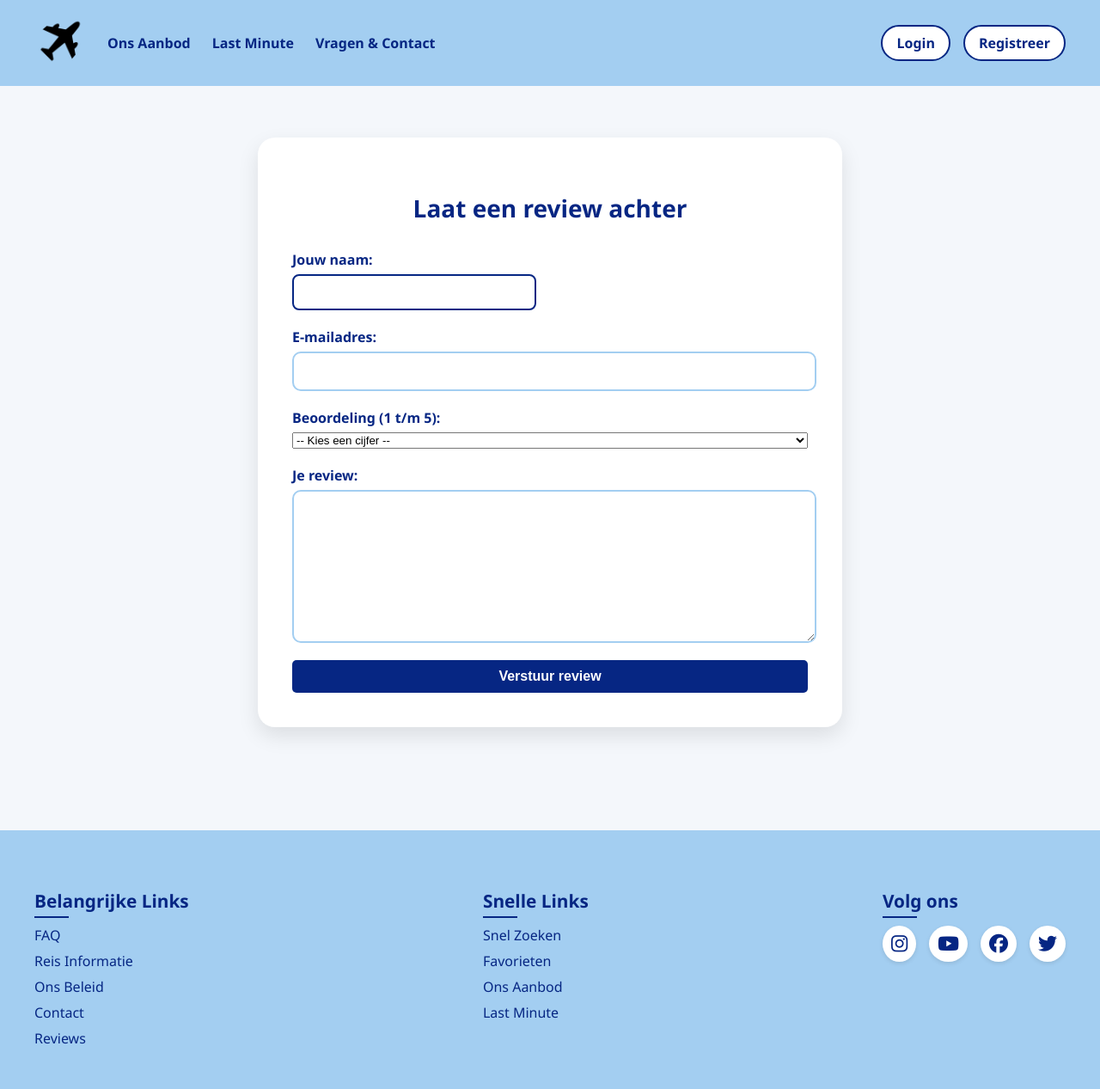
After one commit to RubenIJ/Webapp2, a PHP site: the page made by html/extra-pagina's/reviews.php in a window 1280 px wide. The commit adds this page. Shown: the whole page at 86% size. Run offline with PHP 8.4, Linux system fonts and the light colour scheme.

Commit message:
review page
pagina waar je reviews kan sturen naar de database

```diff
--- a/html/components/footer.php
+++ b/html/components/footer.php
@@ -6,6 +6,7 @@
             <a href="#"><p>Reis Informatie</p></a>
             <a href="#"><p>Ons Beleid</p></a>
             <a href="../extra-pagina's/contact.php"><p>Contact</p></a>
+            <a href="../extra-pagina's/reviews.php"><p>Reviews</p></a>
         </div>
 
         <div class="footer-section">
--- a/html/extra-pagina's/ons-aanbod.php
+++ b/html/extra-pagina's/ons-aanbod.php
@@ -20,7 +20,7 @@ if (isset($_POST['search'])) {
     $stmt->bindValue(':search', '%' . $search . '%');
     $stmt->execute();
 } else {
-    $sql = "SELECT * FROM plaatsen ORDER BY land ASC";
+    $sql = "SELECT * FROM plaatsen ORDER BY locatie ASC";
     $stmt = $conn->query($sql);
 }
 
--- /dev/null
+++ b/html/extra-pagina's/reviews.php
@@ -0,0 +1,85 @@
+<?php
+// review.php
+$melding = "";
+$success = false;
+
+if (isset($_GET['fout'])) {
+    if ($_GET['fout'] === 'leeg') {
+        $melding = "Vul alle velden in.";
+    } elseif ($_GET['fout'] === 'database') {
+        $melding = "Opslaan in database mislukt.";
+    } else {
+        $melding = "Onjuiste aanvraag.";
+    }
+} elseif (isset($_GET['success'])) {
+    $success = true;
+}
+?>
+
+<!DOCTYPE html>
+<html lang="nl">
+<head>
+    <meta charset="UTF-8" />
+    <meta name="viewport"
+          content="width=device-width, user-scalable=no, initial-scale=1.0, maximum-scale=1.0, minimum-scale=1.0" />
+    <meta http-equiv="X-UA-Compatible" content="ie=edge" />
+    <link rel="stylesheet" href="https://cdnjs.cloudflare.com/ajax/libs/font-awesome/6.5.0/css/all.min.css" />
+    <title>Laat een review achter</title>
+    <link rel="stylesheet" href="../css/styling.css" />
+    <link rel="stylesheet" href="../css/xing.css" />
+    <link rel="stylesheet" href="../css/ruben.css" />
+    <link href="https://fonts.googleapis.com/css?family=Montserrat" rel="stylesheet" />
+</head>
+<body>
+
+<header><?php require_once '../components/header.php'; ?></header>
+
+<div class="contact-container">
+    <div class="contact-box">
+        <h2 class="contact-title">Laat een review achter</h2>
+
+        <?php if (!empty($melding)): ?>
+            <div class="contact-melding"><?= htmlspecialchars($melding) ?></div>
+        <?php endif; ?>
+
+        <?php if ($success): ?>
+            <div class="contact-melding" style="color: green;">Bedankt voor je review!</div>
+        <?php endif; ?>
+
+        <form action="../components/verwerk_review.php" method="post" class="contact-form">
+            <div class="form-group">
+                <label for="naam">Jouw naam:</label>
+                <input type="text" name="naam" id="naam" required />
+            </div>
+
+            <div class="form-group">
+                <label for="email">E-mailadres:</label>
+                <input type="email" name="email" id="email" required />
+            </div>
+
+            <div class="form-group">
+                <label for="beoordeling">Beoordeling (1 t/m 5):</label>
+                <select name="beoordeling" id="beoordeling" required>
+                    <option value="">-- Kies een cijfer --</option>
+                    <option value="1">1 - Slecht</option>
+                    <option value="2">2</option>
+                    <option value="3">3 - Gemiddeld</option>
+                    <option value="4">4</option>
+                    <option value="5">5 - Uitstekend</option>
+                </select>
+            </div>
+
+            <div class="form-group">
+                <label for="review">Je review:</label>
+                <textarea name="review" id="review" required></textarea>
+            </div>
+
+            <button type="submit" class="contact-button">Verstuur review</button>
+        </form>
+    </div>
+</div>
+
+<footer><?php require_once '../components/footer.php'; ?></footer>
+
+</body>
+</html>
```
Also changed, not shown: html/components/verwerk_review.php (added, +54 -0 lines).
